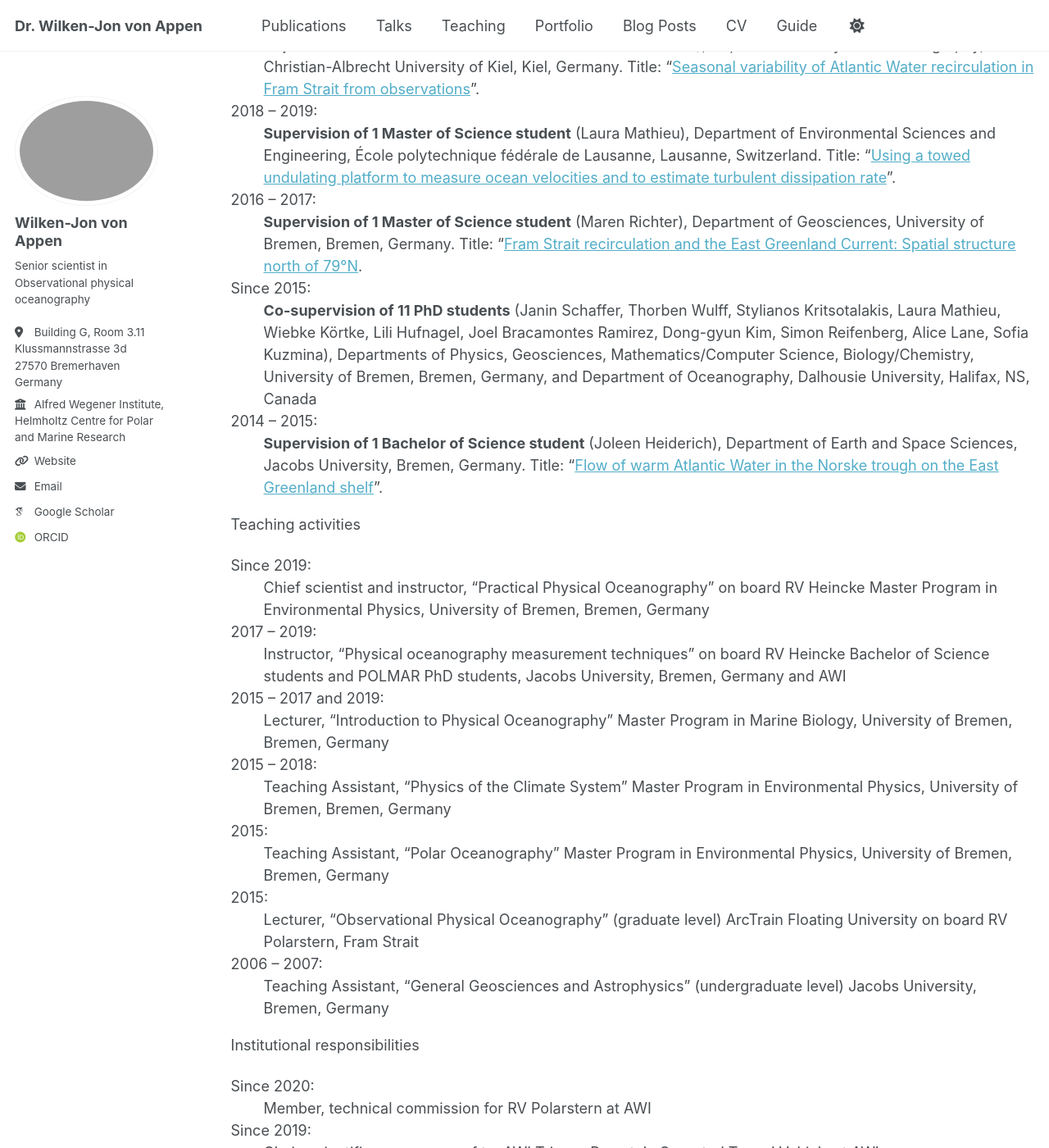
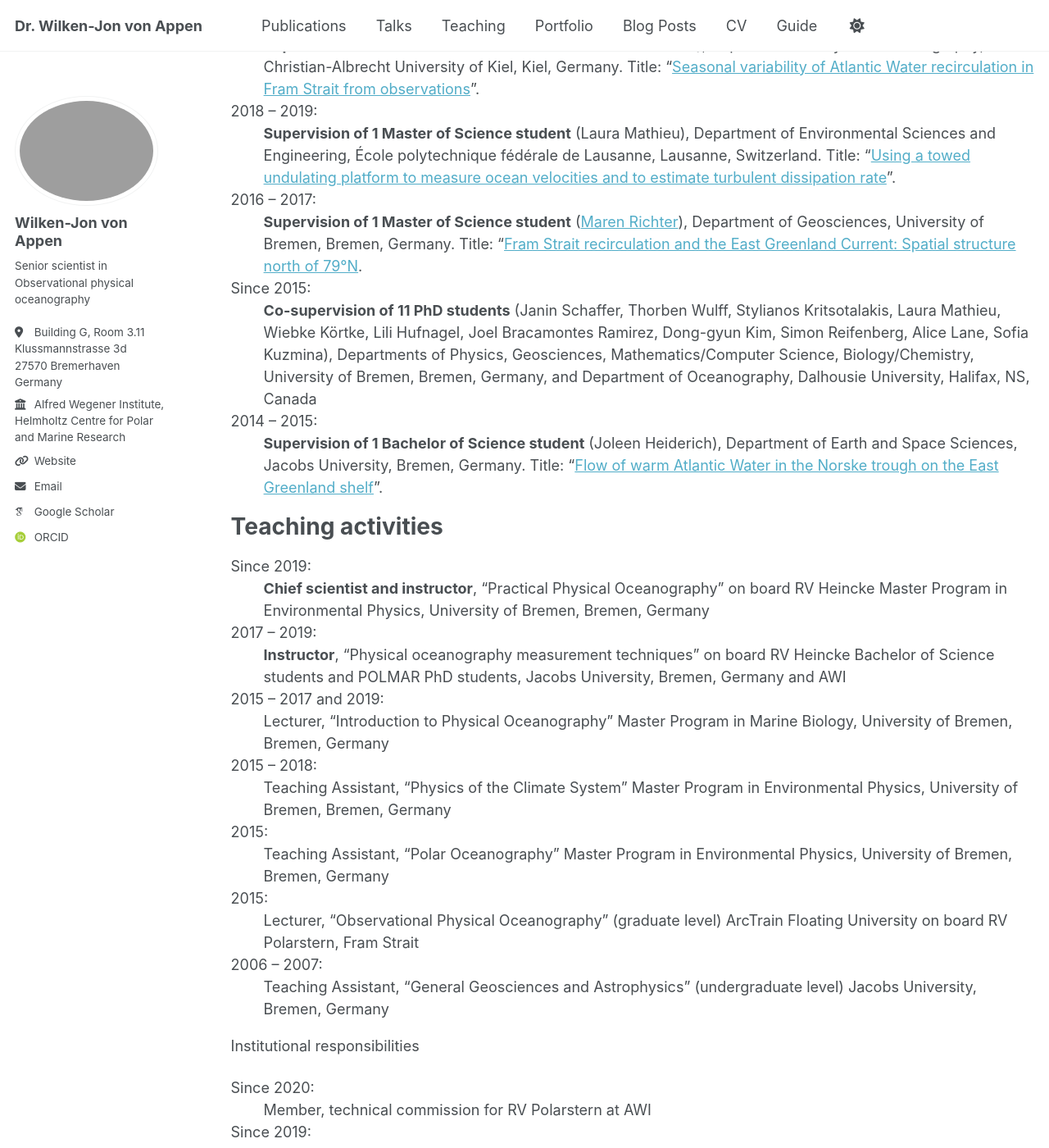
Before and after one commit to wjvappen/wjvappen, a Jekyll site: the page built from _pages/cv.md, in a window 1280 px wide and 1400 px high, scrolled down 2290 px. Shown: the whole window at 82% size. Built offline with Jekyll 4.4.1, drawn with Linux system fonts in a browser that asks for light colours; some web fonts are replaced; a script bundle is joined from its source files by our own code; library files that are not in the unit come from our copies.

Commit message:
Update cv.md

```diff
--- a/_pages/cv.md
+++ b/_pages/cv.md
@@ -117,7 +117,7 @@ Department of Environmental Sciences and Engineering, École polytechnique féd
 Title: “[Using a towed undulating platform to measure ocean velocities and to estimate turbulent dissipation rate](http://hdl.handle.net/10013/epic.4b77c1ef-3748-4ed5-8f91-38104f5b9cdf)”.
 
 2016 – 2017:
-: **Supervision of 1 Master of Science student** (Maren Richter),
+: **Supervision of 1 Master of Science student** ([Maren Richter](https://research-portal.uea.ac.uk/en/persons/maren-elisabeth-richter/)),
 Department of Geosciences, University of Bremen, Bremen, Germany.
 Title: “[Fram Strait recirculation and the East Greenland Current: Spatial structure north of 79°N](http://hdl.handle.net/10013/epic.52015).
 
@@ -132,13 +132,14 @@ Department of Earth and Space Sciences, Jacobs University, Bremen, Germany.
 Title: “[Flow of warm Atlantic Water in the Norske trough on the East Greenland shelf](http://hdl.handle.net/10013/epic.45716)".
 
 Teaching activities
+======
 
 Since 2019:
-: Chief scientist and instructor, “Practical Physical Oceanography” on board RV Heincke
+: **Chief scientist and instructor**, “Practical Physical Oceanography” on board RV Heincke
 Master Program in Environmental Physics, University of Bremen, Bremen, Germany
 
 2017 – 2019:
-: Instructor, “Physical oceanography measurement techniques” on board RV Heincke
+: **Instructor**, “Physical oceanography measurement techniques” on board RV Heincke
 Bachelor of Science students and POLMAR PhD students,
 Jacobs University, Bremen, Germany and AWI
 
```
